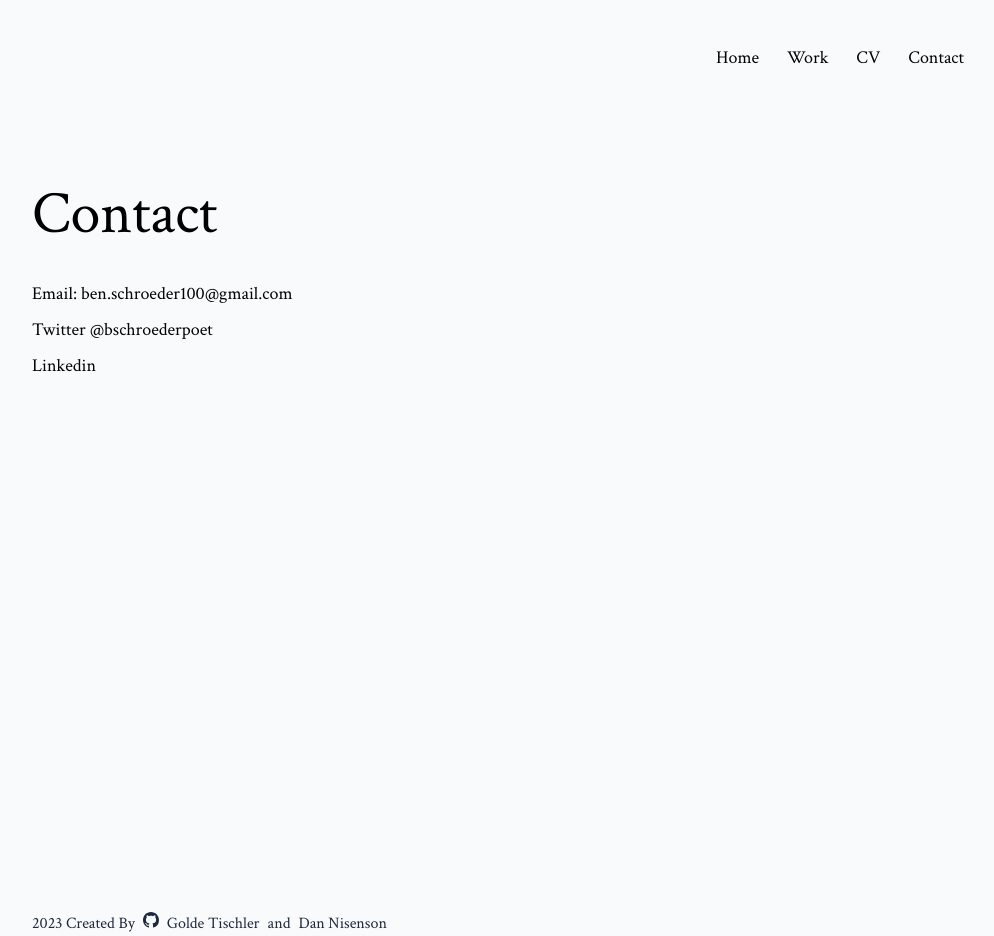
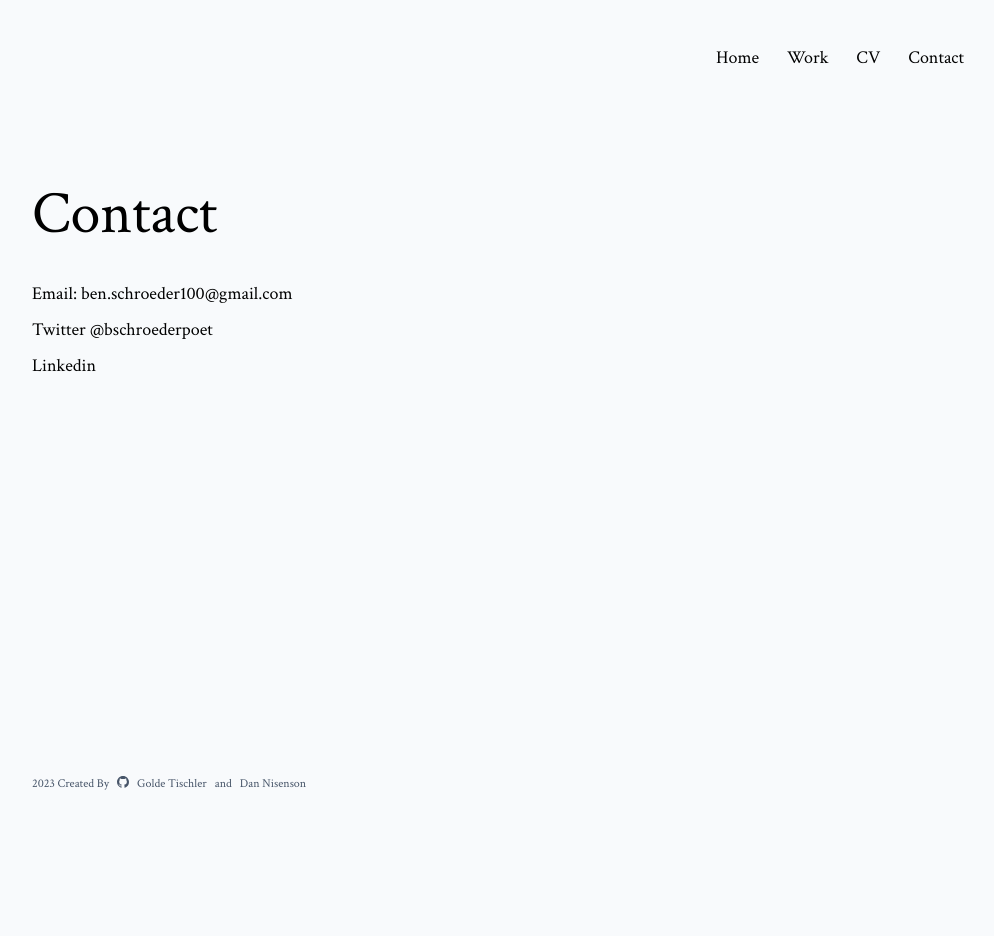
Before and after one commit to goldet/benspoetryapp, a Next.js app: page /contact in a window 1280 px wide. Shown: the whole page, without its empty margins (140-1134 px from the left). After the commit the page ends 800 px from the top, so only its background shows below. Built offline with nearby package versions, Linux system fonts and the light colour scheme; a web font is replaced by a local one.

Commit message:
🎨No scrolling on pages shorter than 100vh & styling

```diff
--- a/components/Contact.jsx
+++ b/components/Contact.jsx
@@ -1,7 +1,6 @@
 const Contact = () => {
   return (
-    <div>
-      <div className="flex h-screen flex-col pt-8 md:flex md:flex-col md:items-start md:px-[10vw] lg:flex lg:flex-col lg:items-start lg:px-0">
+    <div className="flex flex-col pt-8 md:flex md:flex-col md:items-start md:px-[10vw] lg:flex lg:flex-col lg:items-start lg:px-0">
       <h1 className="mb-5 text-6xl decoration-4 lg:pt-10 lg:text-left">Contact</h1>
       <ul className="pt-[2vh] text-lg">
         <li className="flex gap-1">
@@ -30,7 +29,6 @@ const Contact = () => {
         </li>
       </ul>
     </div>
-    </div>
   );
 };
 
--- a/components/Footer.jsx
+++ b/components/Footer.jsx
@@ -2,10 +2,10 @@ import { GoMarkGithub } from 'react-icons/go';
 
 const Footer = () => {
   return (
-    <footer className="bottom-0 text-slate-800 md:pl-8">
-      <div className="m-auto flex w-full justify-center md:justify-start">
+    <footer className="absolute bottom-0 pl-8 pb-2 text-slate-600">
+      <div className="m-auto flex w-full justify-center text-xs md:justify-start">
         <div className="md:justify-stretch flex gap-2">
-          2023 Created By <GoMarkGithub className="flex" />
+          2023 Created By <GoMarkGithub size={12} />
           <a href="https://github.com/goldet" target="blank">
             Golde Tischler
           </a>
--- a/components/work/Poetry.jsx
+++ b/components/work/Poetry.jsx
@@ -1,7 +1,6 @@
 const WorkPoetry = () => {
   return (
-    <>
-      <div className="flex h-screen flex-col pt-8 md:flex md:flex-col md:items-start md:px-[10vw] lg:flex lg:flex-col lg:items-start lg:px-0">
+    <div className="flex flex-col pt-8 md:flex md:flex-col md:items-start md:px-[10vw] lg:flex lg:flex-col lg:items-start lg:px-0">
       <h1 className="mb-5 text-6xl decoration-4 lg:pt-10 lg:text-left">Poetry</h1>
 
       <ul className="pt-[2vh] text-lg">
@@ -41,13 +40,11 @@ const WorkPoetry = () => {
 
         <li className="pt-4 leading-snug">
           <a className="hover:underline" href="https://www.andchangepoetry.com" target="blank">
-              &#34;[Sleepsmile, spark of rub against]&#34; <em>&Change</em> Issue No.2 (January
-              2023)
+            &#34;[Sleepsmile, spark of rub against]&#34; <em>&Change</em> Issue No.2 (January 2023)
           </a>
         </li>
       </ul>
     </div>
-    </>
   );
 };
 
--- a/pages/_app.js
+++ b/pages/_app.js
@@ -4,6 +4,7 @@ import { useMedia } from 'react-use';
 
 export default function App({ Component, pageProps }) {
   const isWide = useMedia('(min-width: 480px)', false);
+
   return (
     <Layout isWide={isWide}>
       <Component {...pageProps} isWide={isWide} />
--- a/styles/global.css
+++ b/styles/global.css
@@ -26,6 +26,11 @@ li {
   list-style: none;
 }
 
+#__next {
+  min-height: 100vh;
+  position: relative;
+}
+
 .hero {
   height: calc(100vh - 11rem);
 }
```
Lines whose indentation alone changed are shown as unchanged.
